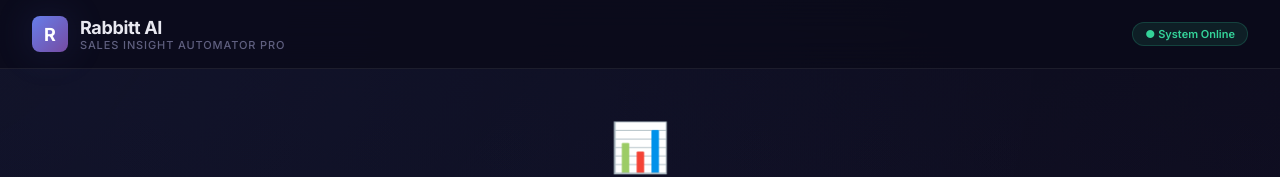
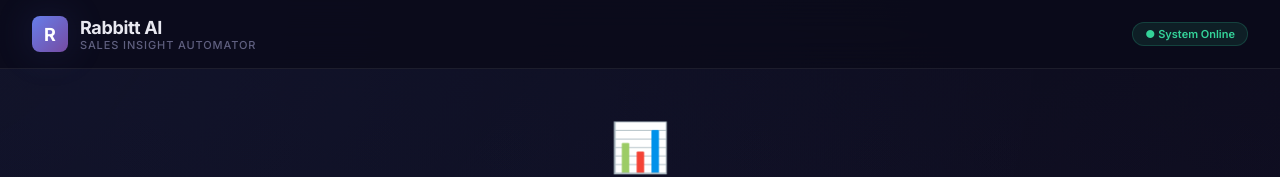
Before and after one commit to Armaan22gautam/rabbit.ai, a React (Vite) app in the folder frontend/: page / in a window 1280 px wide. Shown: the top 177 px of the page. Built offline with nearby package versions, Linux system fonts and the light colour scheme; no server answers.

Commit message:
Update subtitle in App.jsx

```diff
--- a/frontend/src/App.jsx
+++ b/frontend/src/App.jsx
@@ -121,7 +121,7 @@ function App() {
           <div className="navbar-logo">R</div>
           <div>
             <div className="navbar-title">Rabbitt AI</div>
-            <div className="navbar-subtitle">Sales Insight Automator Pro</div>
+            <div className="navbar-subtitle">Sales Insight Automator</div>
           </div>
         </div>
         <span className="navbar-badge">● System Online</span>
```
